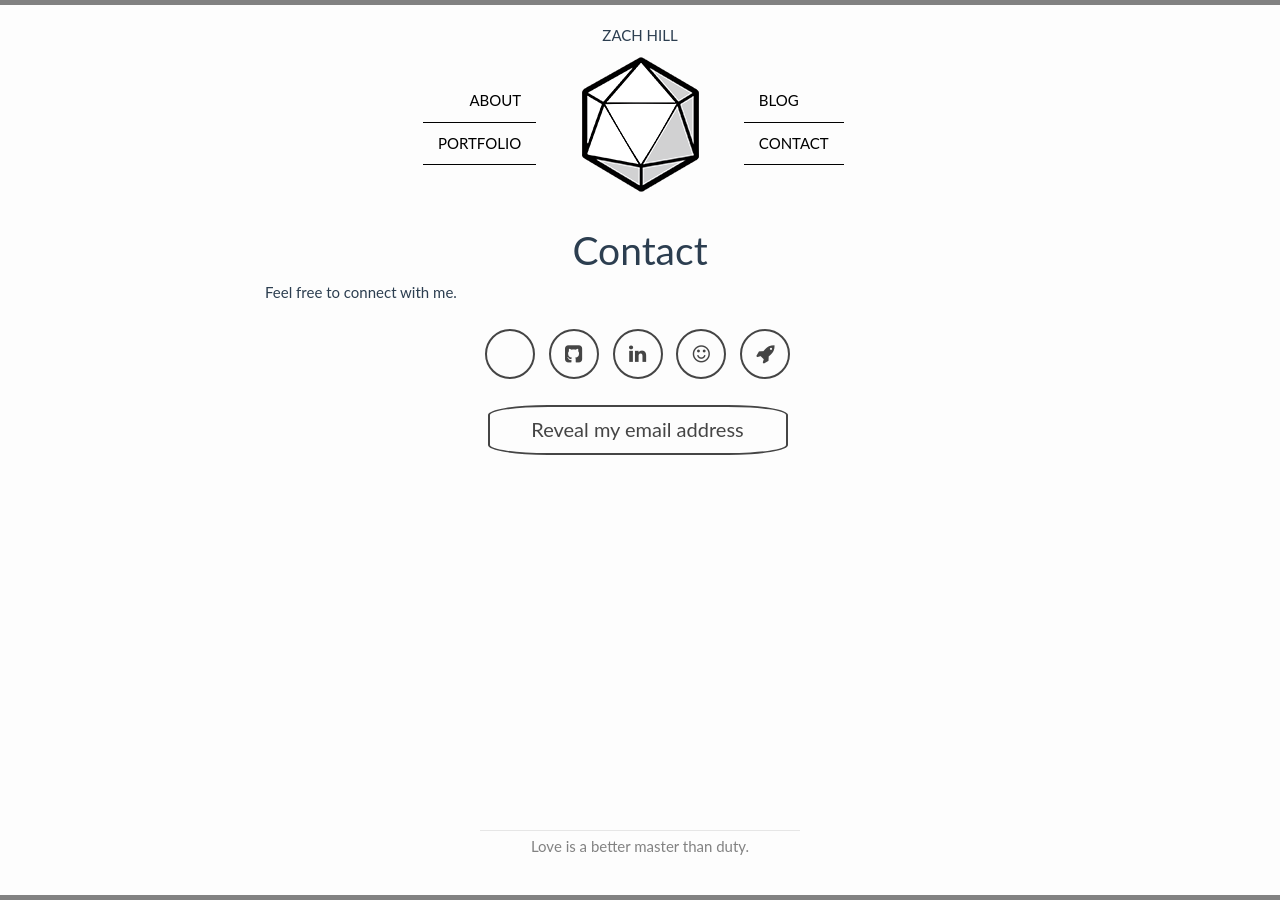
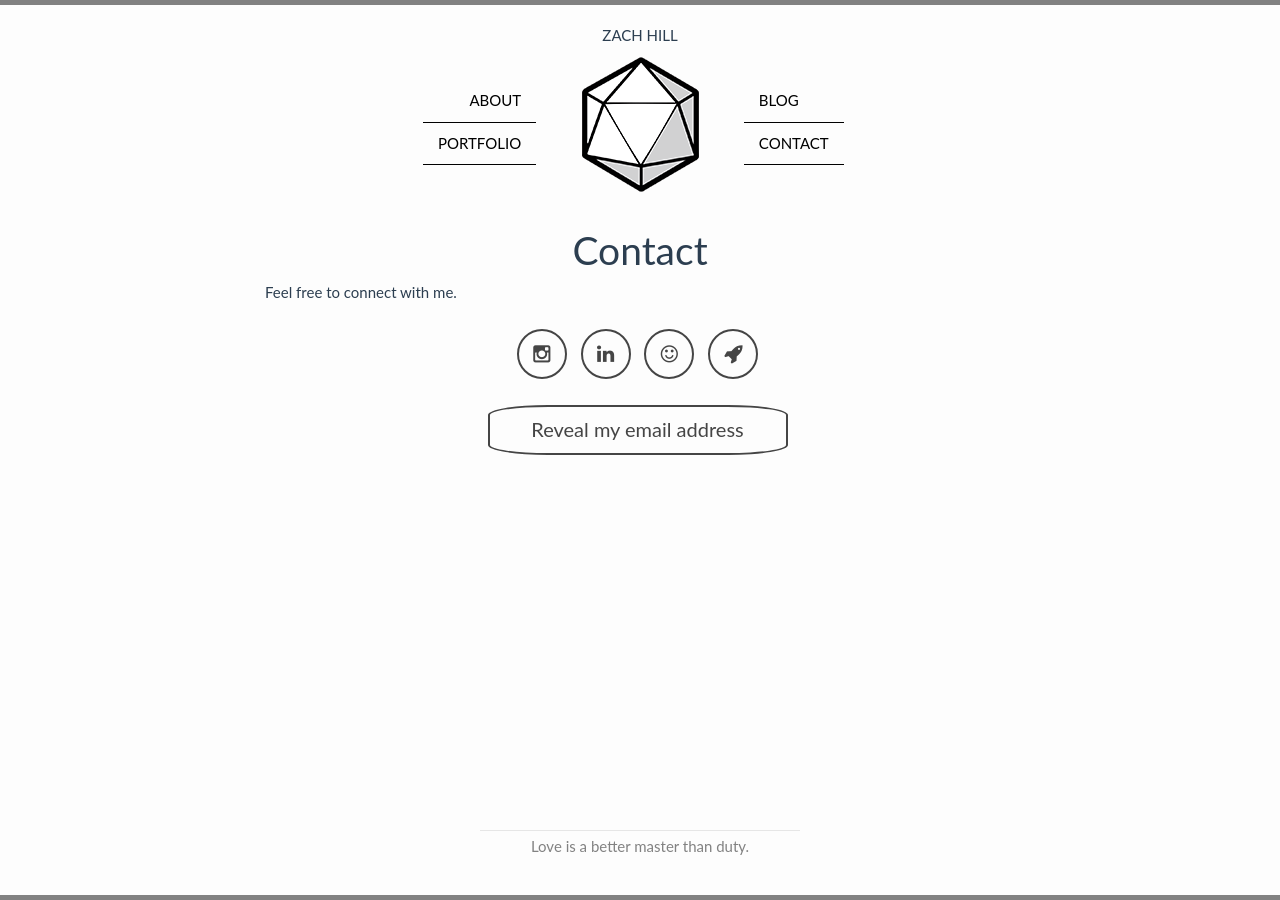
Before and after one commit to Zynkh/Zynkh.github.io, a Jekyll site: the page built from contact.md, in a window 1280 px wide. Built offline with Jekyll 4.4.1, drawn with Linux system fonts in a browser that asks for light colours.

Commit message:
just messing around

```diff
--- a/contact.md
+++ b/contact.md
@@ -3,18 +3,14 @@ layout: page
 title: Contact
 permalink: /contact/
 ---
-
-<p style="text-align:justify;">
-Feel free to connect with me.
-</p>
+<center>
+    <p style="text-align:justify;">Feel free to connect with me.</p>
+</center>
 
 <center>
     <ul class="list-inline">
         <li>
-            <a href="https://www.instagram.com/zynkh/" target="blank" class="btn-social btn-outline"><i class="fa fa-fw fa-instagram-square"></i></a>
-        </li>
-        <li>
-            <a href="https://github.com/Zynkh" target="blank" class="btn-social btn-outline"><i class="fa fa-fw fa-github-square"></i></a>
+            <a href="https://www.instagram.com/zynkh/" target="blank" class="btn-social btn-outline"><i class="fa fa-fw fa-instagram"></i></a>
         </li>
         <li>
             <a href="http://www.linkedin.com/in/mzhill/" target="blank" class="btn-social btn-outline"><i class="fa fa-fw fa-linkedin"></i></a>
```
Also changed, not shown: 2 other files.
